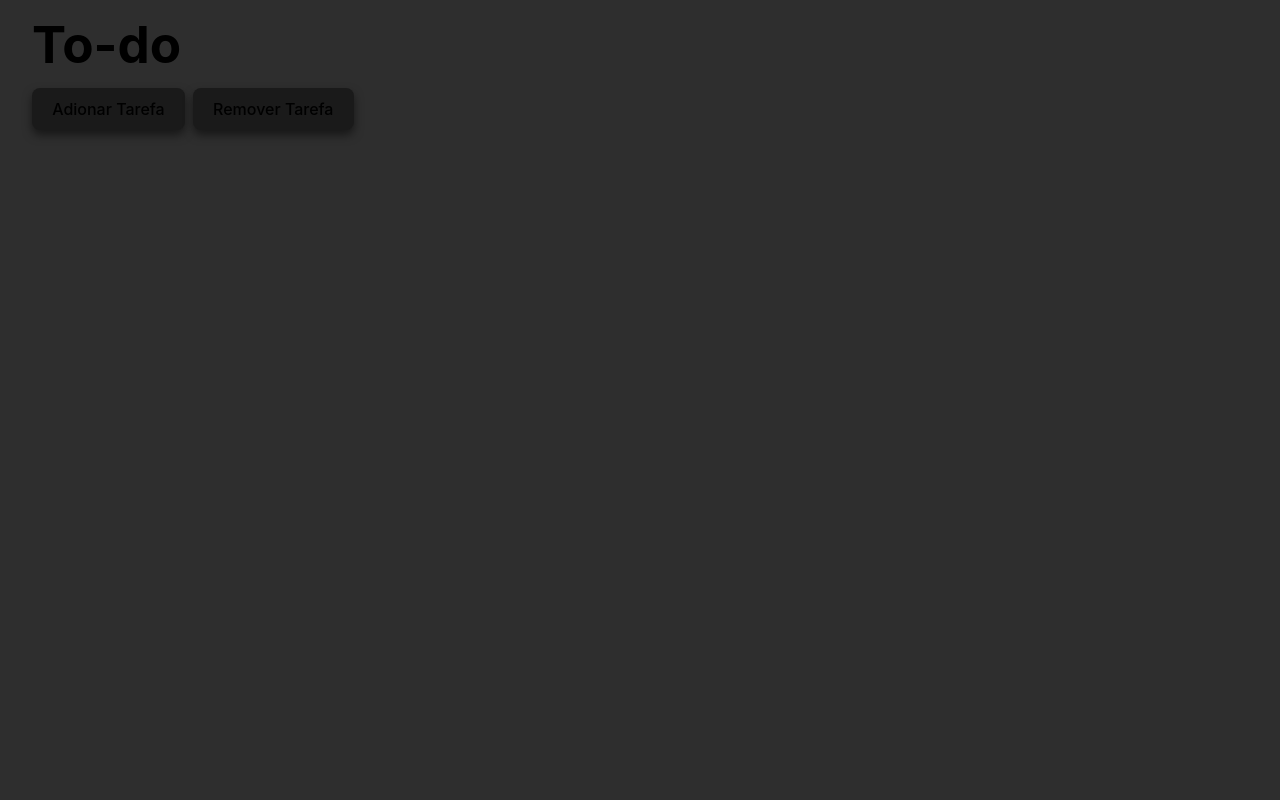
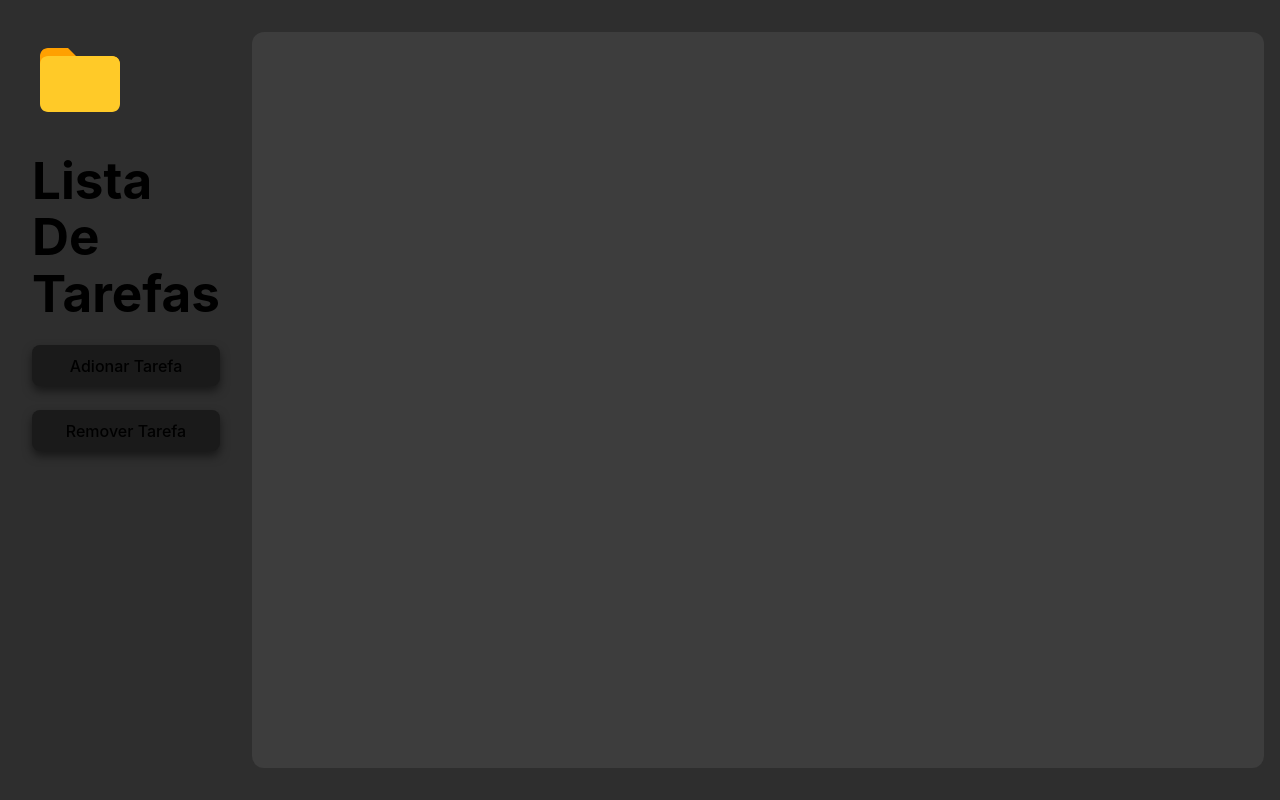
Before and after one commit to GuilhermeThomass/React-ToDo, a React (Vite) app: page / in a window 1280 px wide. Built offline with nearby package versions, Linux system fonts and the light colour scheme.

Commit message:
changing the layout

```diff
--- a/src/App.tsx
+++ b/src/App.tsx
@@ -2,6 +2,8 @@ import { useCallback, useState } from "react"
 import ModalButton from "./components/ModalButton"
 import styled from "styled-components";
 import Table from "./components/Table";
+
+import { FcFolder } from "react-icons/fc";
 
 
 const Button = styled.button`
@@ -21,15 +23,24 @@ const Button = styled.button`
 `
 
 const Section = styled.div`
-  gap: 16px;
-  padding:16px 32px;
+  height: calc(100vh - 64px);
+  width: calc(100vw - 48px);
+  gap: 32px;
+  padding:32px 16px 32px 32px;
   display: flex;
-  flex-direction: column;
 
 `
 const Container = styled.div`
   display: flex;
-  gap: 8px;
+  flex-direction: column;
+  width: 16vw;
+  gap: 24px;
+`
+const TableArea = styled.div`
+  background-color: #3d3d3d ;
+  height: 100%;
+  width: 100%;
+  border-radius: 12px;
 `
 
 function App() {
@@ -38,15 +49,19 @@ function App() {
   const toggleModal = useCallback(()=>{
     setIsModalOpen(wasModalOpen => !wasModalOpen);
   },[setIsModalOpen])
+
   return (
     <>
       <Section>
-        <h1 style={{margin:0}}>To-do</h1>
         <Container>
+          <FcFolder size='6em'/>
+          <h1 style={{margin:0 }}>Lista De Tarefas</h1>
           <Button onClick={toggleModal}>Adionar Tarefa</Button> <ModalButton isModalOpen={isModalOpen} onBackClick={toggleModal}/>
           <Button>Remover Tarefa</Button>
         </Container>
-        <Table/>
+        <TableArea>
+          <Table/>
+        </TableArea>
       </Section>
     </>
   )
--- a/src/components/Modal.tsx
+++ b/src/components/Modal.tsx
@@ -15,7 +15,7 @@ const Section = styled.div`
     justify-content: center;
     background-color: rgb(0,0,0,0.35);
 `
-const Container = styled.div`
+const Container = styled.form`
     display: flex;
     flex-direction: column;
 
@@ -38,7 +38,7 @@ interface ModalProps{
 }
 
 
-function Modal( {onBackClick , children} : ModalProps ) {
+function Modal( {onBackClick , children } : ModalProps ) {
     console.log("Render Modal")
     return (
         <Section onClick={onBackClick}>
@@ -50,4 +50,4 @@ function Modal( {onBackClick , children} : ModalProps ) {
     )
 }
 
-export default memo (Modal)
+export default memo(Modal)
--- a/src/components/ModalButton.tsx
+++ b/src/components/ModalButton.tsx
@@ -47,20 +47,22 @@ function ModalButton({isModalOpen,onBackClick}:ModalButtonProps) {
         return null;
     }
     return(
-        <Modal onBackClick={onBackClick}>
+        <Modal onBackClick={onBackClick} >
             <>
                 <Tittle>Adicionar Nova Tarefa</Tittle>
                 <Input
                     type="text"
                     placeholder="Tarefa"
+                    name="tarefa"
                     required
                 />
                 <Input
                     type="text"
                     placeholder="Duração"
+                    name="duracao"
                     required
                 />
-                <Button>Submit</Button>
+                <Button type='submit'>Submit</Button>
 
             </>
         </Modal>
--- a/src/components/Table.tsx
+++ b/src/components/Table.tsx
@@ -4,20 +4,8 @@ import { memo } from "react";
 const Container = styled.table`
     display: flex;
     flex-direction: column;
-    min-width: 75vh;
     background-color: #3d3d3d ;
     border-radius: 12px;
-`
-const TableHead = styled.th`
-    margin: 24px 12px;
-    gap: 48px;
-    display: flex;
-`
-const TableBody = styled.td`
-`
-const Tittles = styled.h1`
-    margin: 0;
-    font-size: 2em;
 `
 
 
@@ -28,7 +16,6 @@ interface TableProps{
 function Table({}:TableProps) {
     return(
         <Container>
-
         </Container>
     )
 }
```
